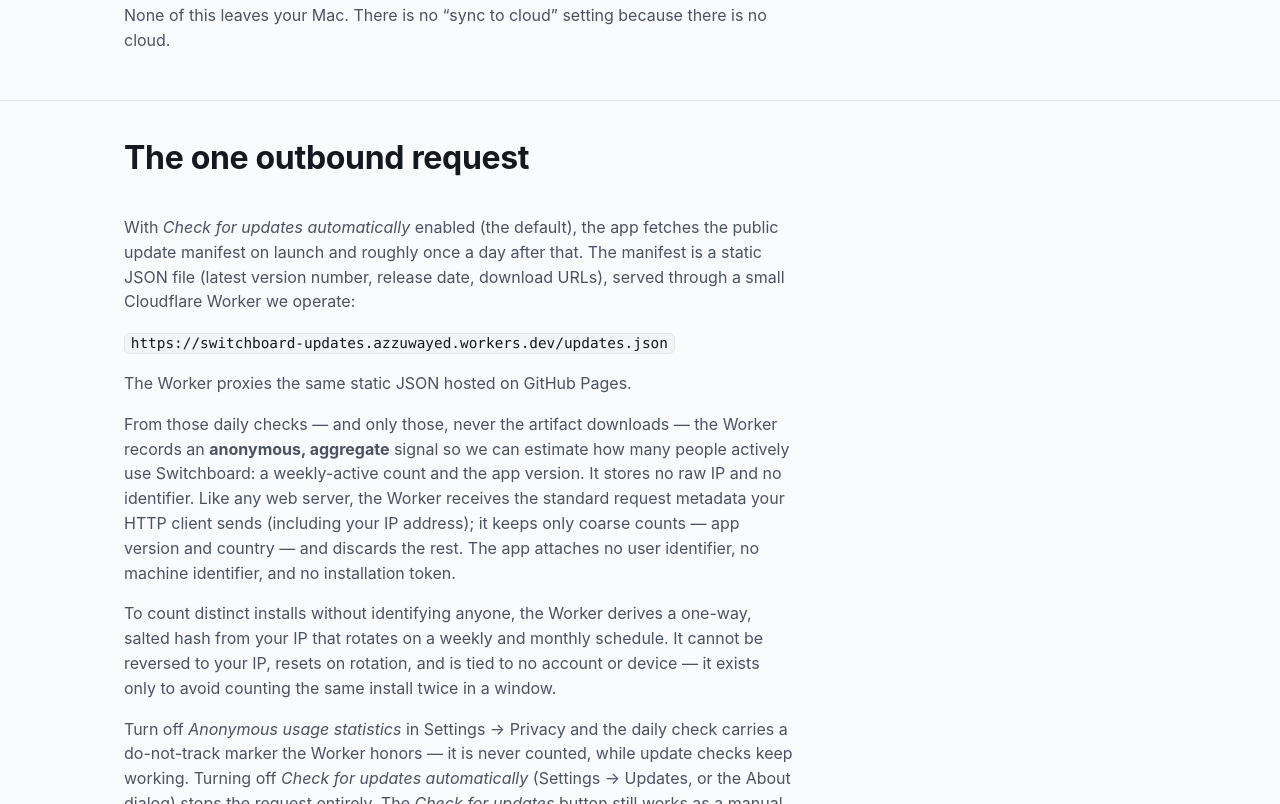
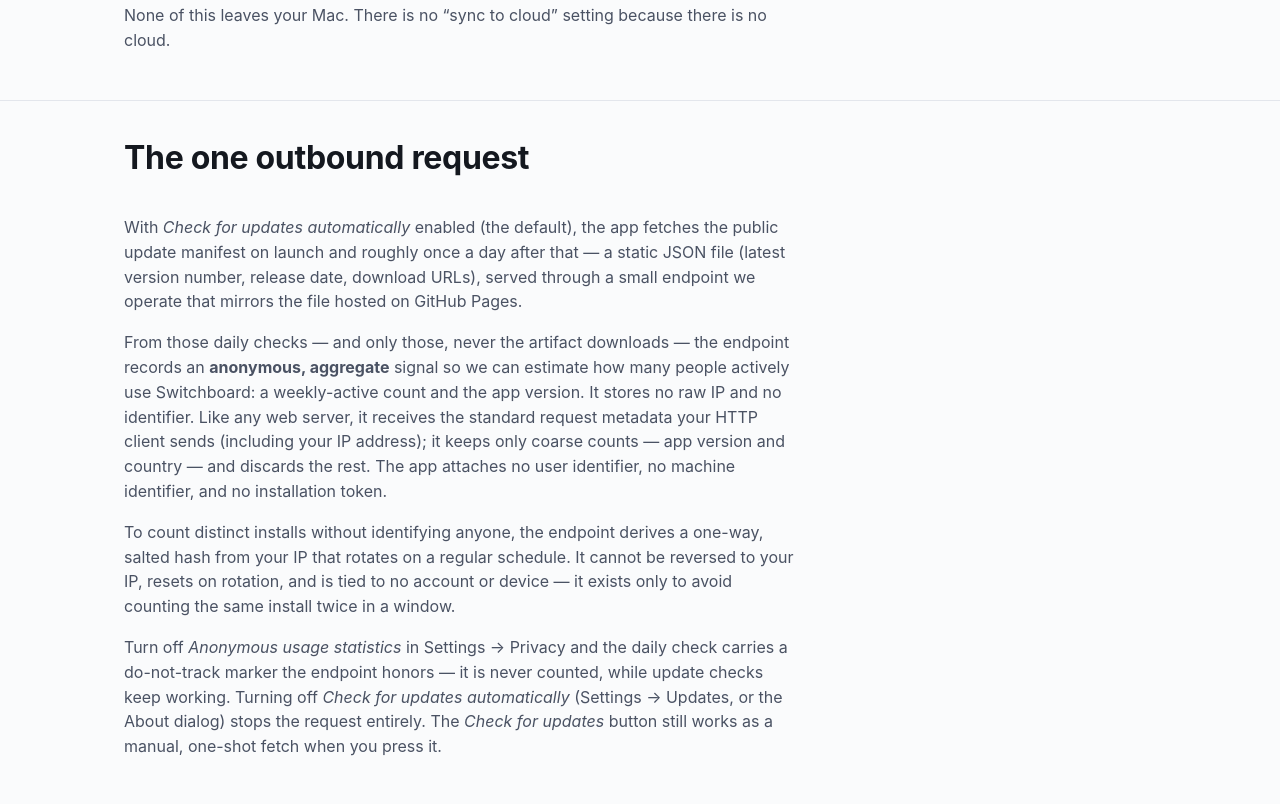
Before and after one commit to azzuwayed/switchboard-website, a plain HTML site: page privacy.html in a window 1280 px wide. Shown: the part 1996-2800 px from the top of the page. Drawn offline with Linux system fonts and the light colour scheme.

Commit message:
docs: genericize privacy wording (drop vendor/endpoint specifics)
The privacy page described the update-check endpoint as a "Cloudflare Worker"
and printed its workers.dev URL — implementation detail that couples the doc to
infra and goes stale if the provider changes. Reword to "an endpoint we operate"
and drop the URL, in privacy.html and ar/privacy.html. The privacy-relevant
facts are unchanged: it sees your IP like any server, derives a one-way salted
rotating hash, stores no raw IP, and is opt-out.

```diff
--- a/privacy.html
+++ b/privacy.html
@@ -166,8 +166,8 @@
             <li>No background server, no listening network port.</li>
             <li>
               The app's only outbound request is the once-a-day update check,
-              served through a Cloudflare proxy that counts it anonymously. You
-              can turn off counting, the check, or both.
+              served through an endpoint we operate that counts it anonymously.
+              You can turn off counting, the check, or both.
             </li>
             <li>
               All configuration, logs, and approval state are stored on your Mac
@@ -265,41 +265,35 @@
           <p>
             With <em>Check for updates automatically</em> enabled (the default),
             the app fetches the public update manifest on launch and roughly
-            once a day after that. The manifest is a static JSON file (latest
-            version number, release date, download URLs), served through a small
-            Cloudflare Worker we operate:
+            once a day after that — a static JSON file (latest version number,
+            release date, download URLs), served through a small endpoint we
+            operate that mirrors the file hosted on GitHub Pages.
           </p>
           <p>
-            <code
-              >https://switchboard-updates.azzuwayed.workers.dev/updates.json</code
-            >
-          </p>
-          <p>The Worker proxies the same static JSON hosted on GitHub Pages.</p>
-          <p>
             From those daily checks — and only those, never the artifact
-            downloads — the Worker records an
+            downloads — the endpoint records an
             <strong>anonymous, aggregate</strong>
             signal so we can estimate how many people actively use Switchboard:
             a weekly-active count and the app version. It stores no raw IP and
-            no identifier. Like any web server, the Worker receives the standard
-            request metadata your HTTP client sends (including your IP address);
-            it keeps only coarse counts — app version and country — and discards
+            no identifier. Like any web server, it receives the standard request
+            metadata your HTTP client sends (including your IP address); it
+            keeps only coarse counts — app version and country — and discards
             the rest. The app attaches no user identifier, no machine
             identifier, and no installation token.
           </p>
           <p>
-            To count distinct installs without identifying anyone, the Worker
-            derives a one-way, salted hash from your IP that rotates on a weekly
-            and monthly schedule. It cannot be reversed to your IP, resets on
+            To count distinct installs without identifying anyone, the endpoint
+            derives a one-way, salted hash from your IP that rotates on a
+            regular schedule. It cannot be reversed to your IP, resets on
             rotation, and is tied to no account or device — it exists only to
             avoid counting the same install twice in a window.
           </p>
           <p>
             Turn off <em>Anonymous usage statistics</em> in Settings → Privacy
-            and the daily check carries a do-not-track marker the Worker honors
-            — it is never counted, while update checks keep working. Turning off
-            <em>Check for updates automatically</em> (Settings → Updates, or the
-            About dialog) stops the request entirely. The
+            and the daily check carries a do-not-track marker the endpoint
+            honors — it is never counted, while update checks keep working.
+            Turning off <em>Check for updates automatically</em> (Settings →
+            Updates, or the About dialog) stops the request entirely. The
             <em>Check for updates</em> button still works as a manual, one-shot
             fetch when you press it.
           </p>
```
Also changed, not shown: ar/privacy.html (+15 -20 lines).
